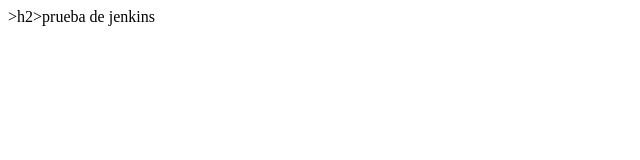
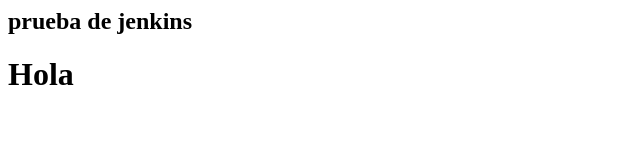
Before and after one commit to hoddy01/aula2jenkins, a plain HTML site: page index.html in a window 1280 px wide. Shown: the whole page, without its empty margins (0-640 px from the left). Drawn offline with Linux system fonts and the light colour scheme.

Commit message:
Update index.html

```diff
--- a/index.html
+++ b/index.html
@@ -1,7 +1,8 @@
 <html>
   <head>
     <body>
-    >h2>prueba de jenkins</h2>
+    <h2>prueba de jenkins</h2>
+      <h1>Hola</h1>
     </body>
   </head>
 </html>
```
